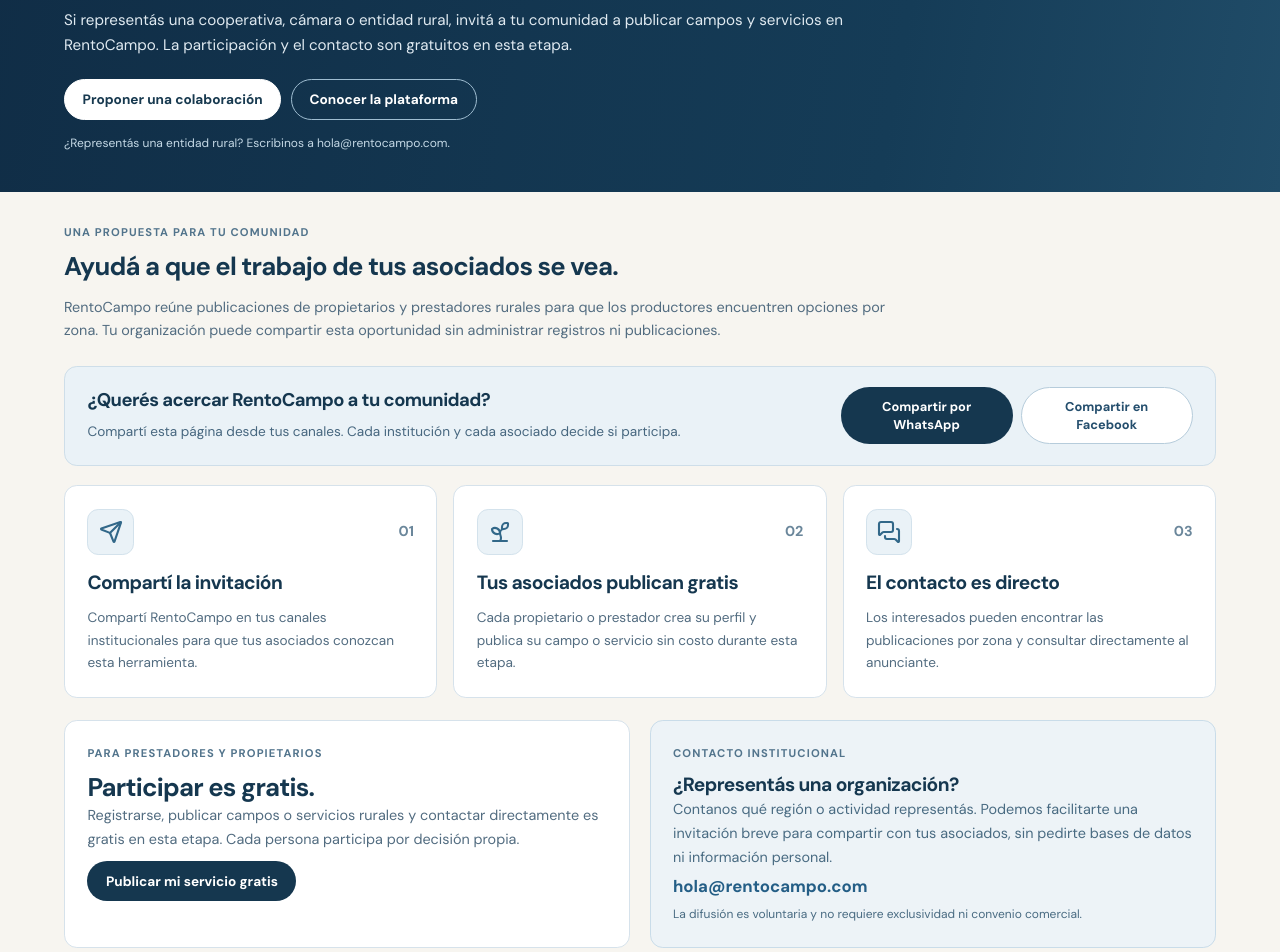
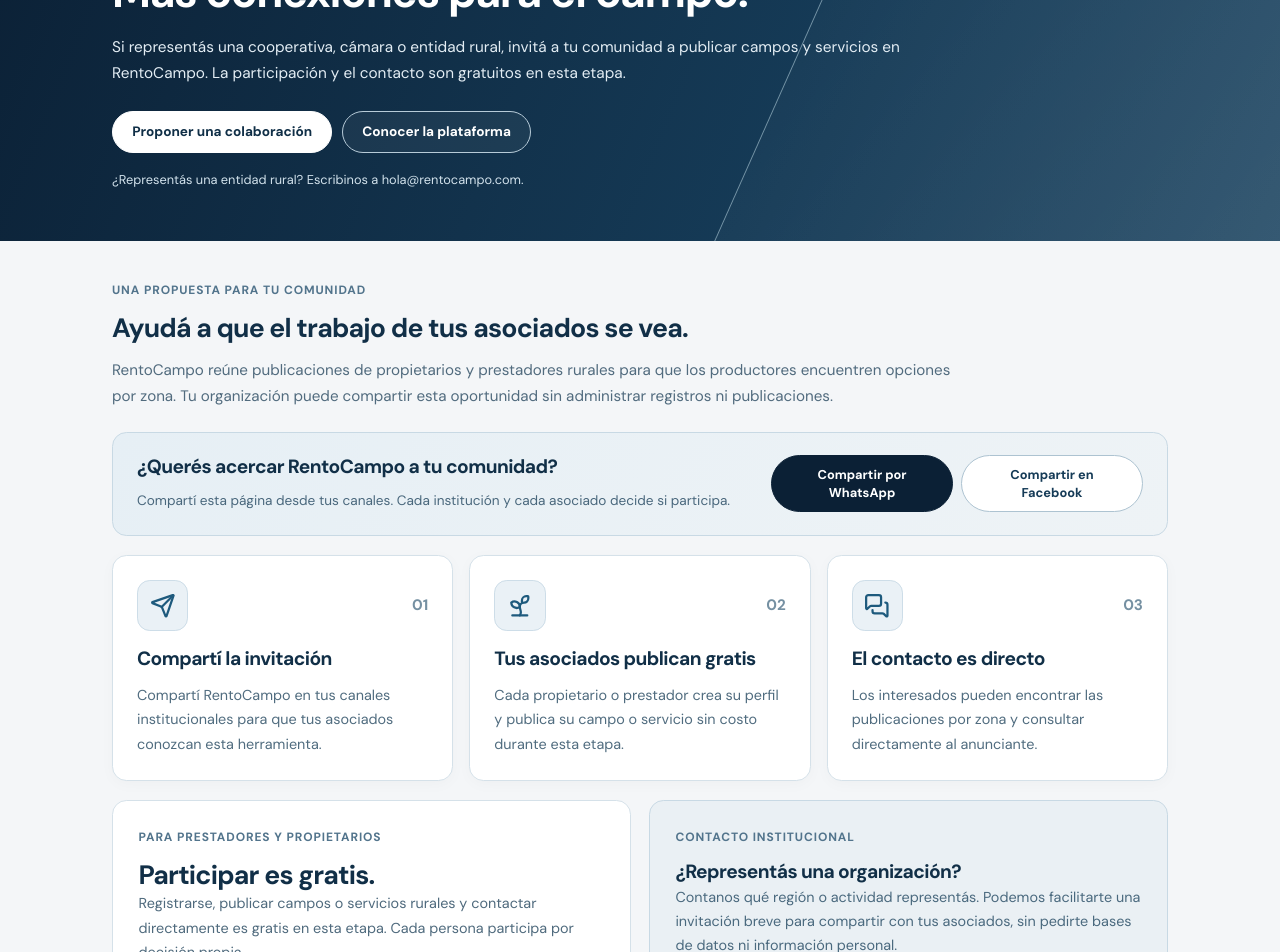
Before and after one commit to dnigro/rentocampo, a Next.js app: page /alianzas in a window 1280 px wide. Shown: the part 240-1192 px from the top of the page. Built offline with nearby package versions, Linux system fonts and the light colour scheme; no server answers.

Commit message:
style: unify RentoCampo legal and rural partnerships pages

```diff
--- a/app/(public)/alianzas/styles.css
+++ b/app/(public)/alianzas/styles.css
@@ -1,33 +1,49 @@
-.rc-partners{background:#f7f5f0;color:#193b53;font:18px/1.65 var(--font-dm-sans),Arial,sans-serif}
+/* RentoCampo · alianzas institucionales, azul carbón y grises mate */
+.rc-partners{--rc-navy:#0b2035;--rc-blue:#153b57;--rc-line:#d5e1e9;--rc-muted:#536b7e;background:#f4f6f8;color:#18374e;font:18px/1.65 var(--font-dm-sans),Arial,sans-serif}
 .rc-partners *{box-sizing:border-box;min-width:0}
-.rc-partners-container{width:min(1440px,calc(100% - 96px));margin-inline:auto}
-.rc-partners-hero{padding:48px 0;background:linear-gradient(100deg,#102d46 0%,#153c57 70%,#204c68 100%);color:#e0eaf1}
-.rc-partners-eyebrow{display:flex;align-items:center;gap:10px;font-size:14px;line-height:1.5;font-weight:700;letter-spacing:.1em;text-transform:uppercase;color:#52748c;margin:0 0 14px}
-.rc-partners-hero .rc-partners-eyebrow{color:#c0d7e6}
-.rc-partners :is(h1,h2,h3){font-family:var(--font-dm-sans),Arial,sans-serif;letter-spacing:-.03em;line-height:1.2;font-weight:750;margin:0;color:#15374f}
-.rc-partners h1{font-size:clamp(34px,3.6vw,50px);max-width:1050px;color:#fff}
-.rc-partners h2{font-size:clamp(27px,2.5vw,36px);max-width:850px}.rc-partners h3{font-size:24px;line-height:1.3}
-.rc-partners p{line-height:1.65}.rc-partners-subtitle{max-width:84ch;font-size:19px;margin:22px 0 0;color:#e0eaf1}
-.rc-partners-actions{margin-top:26px;display:flex;flex-wrap:wrap;gap:12px}
-.rc-partners-btn{display:inline-flex;align-items:center;justify-content:center;min-height:50px;padding:12px 22px;border:1px solid transparent;border-radius:999px;font-size:17px;font-weight:700;line-height:1.4;text-align:center;text-decoration:none;white-space:normal}
-.rc-partners-btn:hover{filter:brightness(1.1)}.rc-partners :is(a,button):focus-visible{outline:3px solid #6eabd2;outline-offset:4px}
-.rc-partners-btn-primary{background:#fff;color:#17394f;border-color:#fff}.rc-partners-btn-secondary{color:#fff;background:transparent;border-color:#9fbdd1}
-.rc-partners-btn-dark{background:#15374f;color:#fff;margin-top:12px}.rc-partners-btn-outline{color:#244e6d;background:#fff;border-color:#b6ccdb}
-.rc-partners-note{font-size:15px;color:#c5d9e6;margin:18px 0 0}
-.rc-partners-content{padding:38px 0 60px}.rc-partners-intro{max-width:1050px}.rc-partners-intro>p:last-child{color:#526c80;margin:16px 0 0}
-.rc-partners-share{display:flex;align-items:center;justify-content:space-between;gap:28px;margin-top:28px;padding:26px 28px;border:1px solid #cedee9;border-radius:16px;background:#eaf2f7}
-.rc-partners-share>div:first-child{flex:1}.rc-partners-share h3{font-size:23px}.rc-partners-share p{margin:10px 0 0;color:#47677f;font-size:17px}
-.rc-partners-share-actions{display:flex;flex-wrap:wrap;gap:10px;flex:0 1 440px}.rc-partners-share-actions .rc-partners-btn{margin:0;flex:1 1 190px;font-size:16px}
+.rc-partners-container{width:min(1320px,calc(100% - 72px));margin-inline:auto}
+.rc-partners-hero{position:relative;isolation:isolate;overflow:hidden;padding:clamp(40px,5vw,72px) 0;background:linear-gradient(112deg,#0b2035 0%,#153a56 62%,#294f6a 100%);color:#e8f0f5}
+.rc-partners-hero:after{content:"";position:absolute;z-index:-1;pointer-events:none;right:-9%;top:-28%;width:46%;height:155%;transform:skewX(-24deg);border-left:1px solid #7796a8;background:linear-gradient(112deg,#ffffff03,#ffffff10)}
+.rc-partners-eyebrow{display:flex;align-items:center;gap:12px;margin:0 0 16px;color:#52748c;font-size:15px;font-weight:800;letter-spacing:.075em;line-height:1.5;text-transform:uppercase}
+.rc-partners-eyebrow svg{width:27px;height:27px;flex-shrink:0}
+.rc-partners-hero .rc-partners-eyebrow{color:#c3d7e4}
+.rc-partners :is(h1,h2,h3){margin:0;font-family:var(--font-dm-sans),Arial,sans-serif;font-weight:800;letter-spacing:-.03em;line-height:1.2;color:#112f47}
+.rc-partners h1{max-width:1050px;color:#fff;font-size:clamp(38px,4.3vw,60px);line-height:1.12}
+.rc-partners h2{font-size:clamp(27px,2.6vw,38px);max-width:850px}
+.rc-partners h3{font-size:24px;line-height:1.3}
+.rc-partners p{line-height:1.68}
+.rc-partners-subtitle{max-width:80ch;margin:22px 0 0;color:#e3edf4;font-size:clamp(18px,1.5vw,21px)}
+.rc-partners-actions{display:flex;flex-wrap:wrap;gap:12px;margin-top:30px}
+.rc-partners-btn{display:inline-flex;justify-content:center;align-items:center;min-height:52px;padding:12px 24px;border:1px solid transparent;border-radius:999px;font-size:17px;font-weight:750;line-height:1.4;text-align:center;text-decoration:none;white-space:normal;transition:background .15s,color .15s,border-color .15s}
+.rc-partners-btn:hover{filter:brightness(1.08)}
+.rc-partners :is(a,button):focus-visible{outline:3px solid #7db2d3;outline-offset:4px}
+.rc-partners-btn-primary{color:#102f47;background:#fff;border-color:#fff}
+.rc-partners-btn-secondary{color:#fff;background:#ffffff0c;border-color:#b7cbd8}
+.rc-partners-btn-dark{color:#fff;background:#0b2035;border-color:#0b2035}
+.rc-partners-btn-outline{color:#153b57;background:#fff;border-color:#adc3d1}
+.rc-partners-note{margin:20px 0 0;font-size:16px;color:#d2e2ec}
+.rc-partners-content{padding:48px 0 72px}
+.rc-partners-intro{max-width:1050px}
+.rc-partners-intro>p:last-child{max-width:85ch;margin:17px 0 0;color:#516b7e;font-size:19px}
+.rc-partners-share{display:flex;align-items:center;justify-content:space-between;gap:28px;margin-top:28px;padding:28px 30px;border:1px solid #c8d9e4;border-radius:18px;background:linear-gradient(125deg,#e6eff5 0%,#eef3f6 100%)}
+.rc-partners-share>div:first-child{flex:1}
+.rc-partners-share h3{font-size:24px}
+.rc-partners-share p{margin:12px 0 0;color:#49677c;font-size:17px}
+.rc-partners-share-actions{display:flex;flex-wrap:wrap;gap:10px;flex:0 1 465px}
+.rc-partners-share-actions .rc-partners-btn{flex:1 1 195px;font-size:16px}
 .rc-partners-grid{display:grid;grid-template-columns:repeat(3,minmax(0,1fr));gap:20px;margin-top:24px}
-.rc-partners-card{padding:28px;border:1px solid #d6e2eb;border-radius:16px;background:#fff}
+.rc-partners-card{padding:30px;border:1px solid var(--rc-line);border-radius:18px;background:#fff;box-shadow:0 4px 18px #0b203507}
 .rc-partners-card-top{display:flex;align-items:center;justify-content:space-between;gap:16px;margin-bottom:20px}
-.rc-partners-icon{display:grid;place-items:center;width:58px;height:58px;flex-shrink:0;border:1px solid #d3e2ec;border-radius:14px;background:#eaf2f7;color:#326889}
-.rc-partners-number{color:#6b879b;font-size:18px;font-weight:700}.rc-partners-card p{color:#526c80;margin:14px 0 0;font-size:17px}
-.rc-partners-split{display:grid;grid-template-columns:repeat(2,minmax(0,1fr));gap:24px;margin-top:28px;align-items:stretch}
-.rc-partners-split>div{padding:28px;border:1px solid #d6e2eb;border-radius:16px;background:#fff}
-.rc-partners-split>div:first-child>p:not(.rc-partners-eyebrow){color:#526c80}
-.rc-partners-split>.rc-partners-contact{background:#edf3f7;border-color:#c9dce9}
-.rc-partners-contact>p:not(.rc-partners-eyebrow){color:#496b82}.rc-partners-mail{display:inline-flex;min-height:44px;align-items:center;color:#245e86;font-size:21px;font-weight:700;text-underline-offset:4px;overflow-wrap:anywhere;max-width:100%}
-.rc-partners-small{font-size:15px;margin-bottom:0}
-@media(max-width:1000px){.rc-partners-container{width:calc(100% - 48px)}.rc-partners-share{flex-direction:column;align-items:stretch}.rc-partners-share-actions{flex-basis:auto}.rc-partners-grid{gap:16px}.rc-partners-card{padding:22px}.rc-partners h3{font-size:22px}}
-@media(max-width:760px){.rc-partners{font-size:17px}.rc-partners-container{width:calc(100% - 32px)}.rc-partners-hero{padding:30px 0}.rc-partners-eyebrow{font-size:12px;letter-spacing:.07em}.rc-partners h1{font-size:34px}.rc-partners-subtitle{font-size:18px;margin-top:18px}.rc-partners-actions{flex-direction:column;align-items:stretch}.rc-partners-content{padding:28px 0 42px}.rc-partners-grid,.rc-partners-split{grid-template-columns:minmax(0,1fr)}.rc-partners-share{padding:22px 20px;gap:20px}.rc-partners-share-actions{flex-direction:column}.rc-partners-share-actions .rc-partners-btn{flex-basis:auto}.rc-partners-split>div{padding:24px 20px}.rc-partners-card{padding:24px}.rc-partners-mail{font-size:18px}.rc-partners-btn{font-size:16px}}
+.rc-partners-icon{display:grid;place-items:center;flex-shrink:0;width:64px;height:64px;border:1px solid #cddde8;border-radius:16px;background:#eaf1f6;color:#1e5a7d}
+.rc-partners-icon svg{width:32px;height:32px}
+.rc-partners-number{color:#7590a2;font-size:19px;font-weight:800}
+.rc-partners-card p{margin:14px 0 0;color:#506c7f;font-size:18px}
+.rc-partners-split{display:grid;grid-template-columns:repeat(2,minmax(0,1fr));gap:22px;margin-top:24px}
+.rc-partners-split>div{padding:32px;border:1px solid var(--rc-line);border-radius:18px;background:#fff}
+.rc-partners-split>div:first-child>p:not(.rc-partners-eyebrow){color:#4f6a7d}
+.rc-partners-split>.rc-partners-contact{background:#eaf0f4;border-color:#c8d9e4}
+.rc-partners-contact>p:not(.rc-partners-eyebrow){color:#4a697e}
+.rc-partners-mail{display:inline-flex;align-items:center;max-width:100%;min-height:48px;color:#1e587a;font-size:21px;font-weight:750;text-underline-offset:4px;overflow-wrap:anywhere}
+.rc-partners-small{margin-bottom:0;font-size:16px}
+@media(max-width:1000px){.rc-partners-container{width:calc(100% - 48px)}.rc-partners-share{flex-direction:column;align-items:stretch}.rc-partners-share-actions{flex-basis:auto}.rc-partners-grid{gap:16px}.rc-partners-card,.rc-partners-split>div{padding:24px}}
+@media(max-width:760px){.rc-partners{font-size:17px}.rc-partners-container{width:calc(100% - 32px)}.rc-partners-hero{padding:34px 0 40px}.rc-partners-hero:after{opacity:.5}.rc-partners-eyebrow{font-size:13px;letter-spacing:.06em}.rc-partners h1{font-size:clamp(34px,8vw,42px)}.rc-partners-subtitle{font-size:18px}.rc-partners-actions{flex-direction:column;align-items:stretch}.rc-partners-content{padding:32px 0 48px}.rc-partners-grid,.rc-partners-split{grid-template-columns:minmax(0,1fr)}.rc-partners-share{padding:24px 20px;gap:20px}.rc-partners-share-actions{flex-direction:column}.rc-partners-share-actions .rc-partners-btn{flex-basis:auto}.rc-partners-card,.rc-partners-split>div{padding:24px 22px}.rc-partners-btn{font-size:16px}.rc-partners-intro>p:last-child,.rc-partners-card p{font-size:17px}.rc-partners-mail{font-size:19px}}
```
